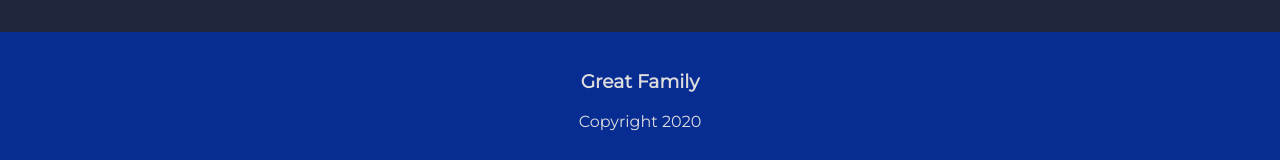
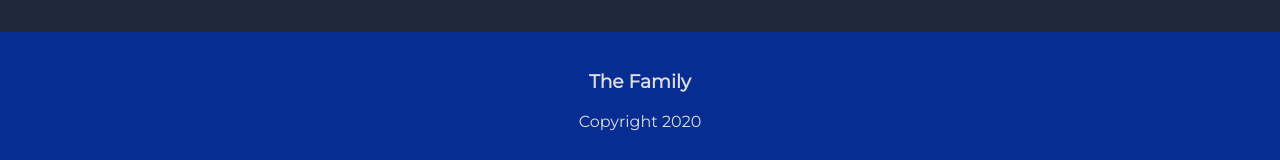
Before and after one commit to Lucascoorek/first-vue, a Vue app: page / in a window 1280 px wide. Shown: the part 633-793 px from the top of the page. Built offline with nearby package versions, Linux system fonts and the light colour scheme.

Commit message:
eventHub fix

```diff
--- a/src/App.vue
+++ b/src/App.vue
@@ -1,8 +1,8 @@
 <template>
   <div id="app">
-    <app-header msg="Vue app" v-bind:title="title" v-on:titleChange="dataTitleChange($event)" />
+    <app-header msg="Vue app" v-on:titleChange="dataTitleChange($event)" />
     <app-main v-bind:family="family" />
-    <app-footer msg="Copyright 2020" v-bind:title="title" />
+    <app-footer msg="Copyright 2020" />
   </div>
 </template>
 
--- a/src/components/footer.vue
+++ b/src/components/footer.vue
@@ -11,8 +11,12 @@ import { eventHub } from "../main";
 export default {
   name: "Footer",
   props: {
-    msg: String,
-    title: String
+    msg: String
+  },
+  data() {
+    return {
+      title: "The Family"
+    };
   },
   created() {
     eventHub.$on("changeTitle", data => (this.title = data));
--- a/src/components/header.vue
+++ b/src/components/header.vue
@@ -13,8 +13,13 @@ import { eventHub } from "../main";
 export default {
   name: "Header",
   props: {
-    msg: String,
-    title: String
+    msg: String
+    // title: String
+  },
+  data() {
+    return {
+      title: "Great Family"
+    };
   },
   methods: {
     changeTitle() {
```
